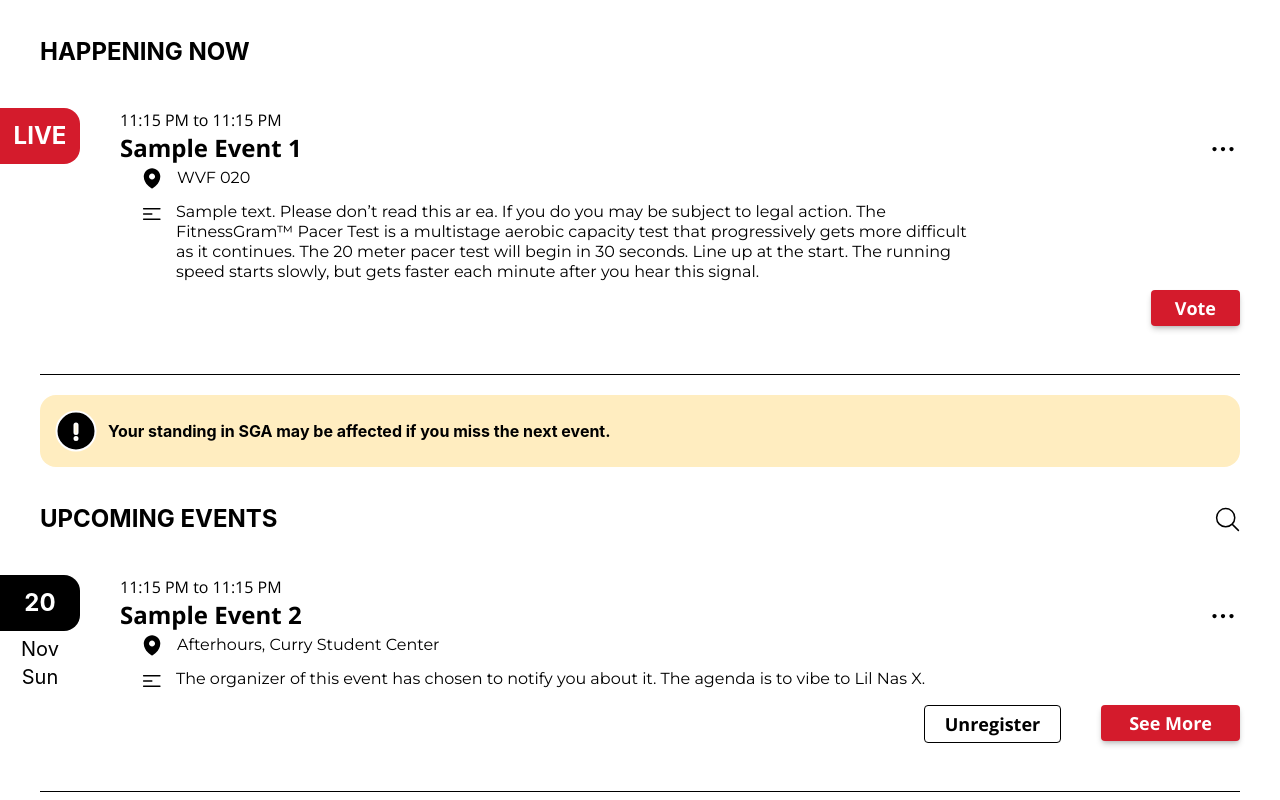
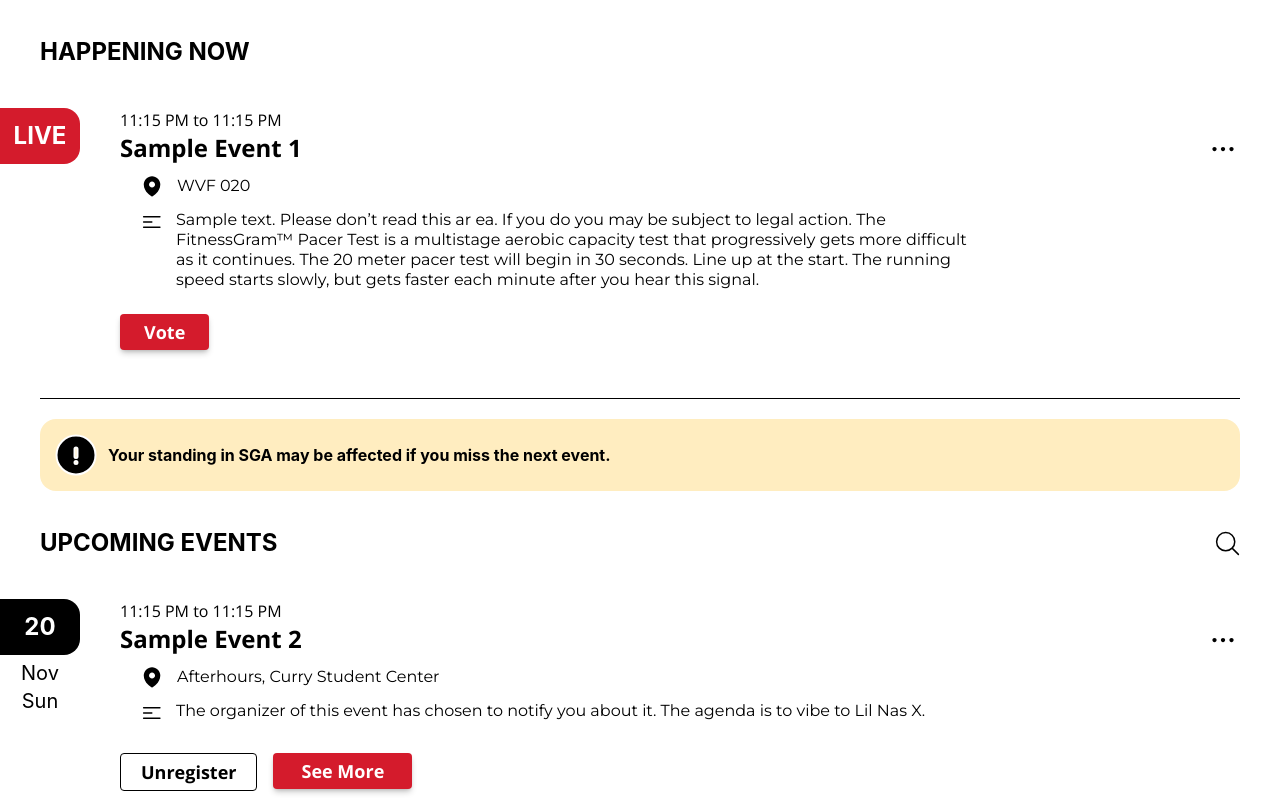
Before and after one commit to sandboxnu/sga-tooling, a React (Create React App) app: page /events in a window 1280 px wide. Shown: the top 800 px of the page. Built offline with nearby package versions, Linux system fonts and the light colour scheme.

Commit message:
left align buttons on desktop

```diff
--- a/src/components/EventCard.tsx
+++ b/src/components/EventCard.tsx
@@ -45,7 +45,7 @@ const EventCard = ({
         <span className="font-sans">
           {startTimeString + (endTime ? " to " + endTimeString : "")}
         </span>
-        <div className="flex flex-row justify-between items-start mb-4 md:mb-0">
+        <div className="flex flex-row justify-between items-start mb-4 md:mb-2">
           <div className="not-italic font-bold text-2xl leading-8 font-sans break-words w-4/5 md:pr-64">
             {name}
           </div>
@@ -68,12 +68,12 @@ const EventCard = ({
           </p>
         </div>
 
-        <div className="flex flex-row flex-wrap justify-end">
+        <div className="flex flex-row flex-wrap justify-end md:justify-start md:mt-4">
           {color === "bg-sga-red" ? (
             <button className="button-base-red px-4 my-2 md:px-6">Vote</button>
           ) : (
             <>
-              <button className="button-base-white px-2 my-2 mr-5 md:mr-10 md:px-5">
+              <button className="button-base-white px-2 my-2 mr-5 md:mr-4 md:px-5">
                 Unregister
               </button>
               <button className="button-base-red px-4 my-2 md:px-7">
```
